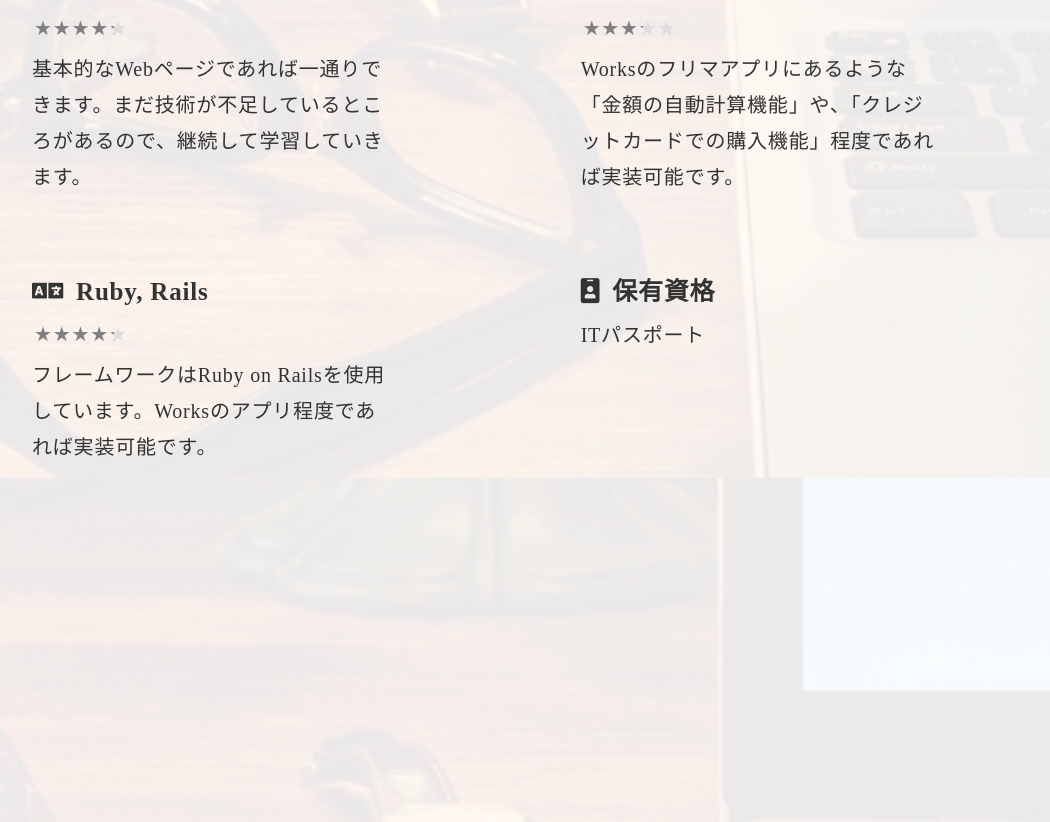
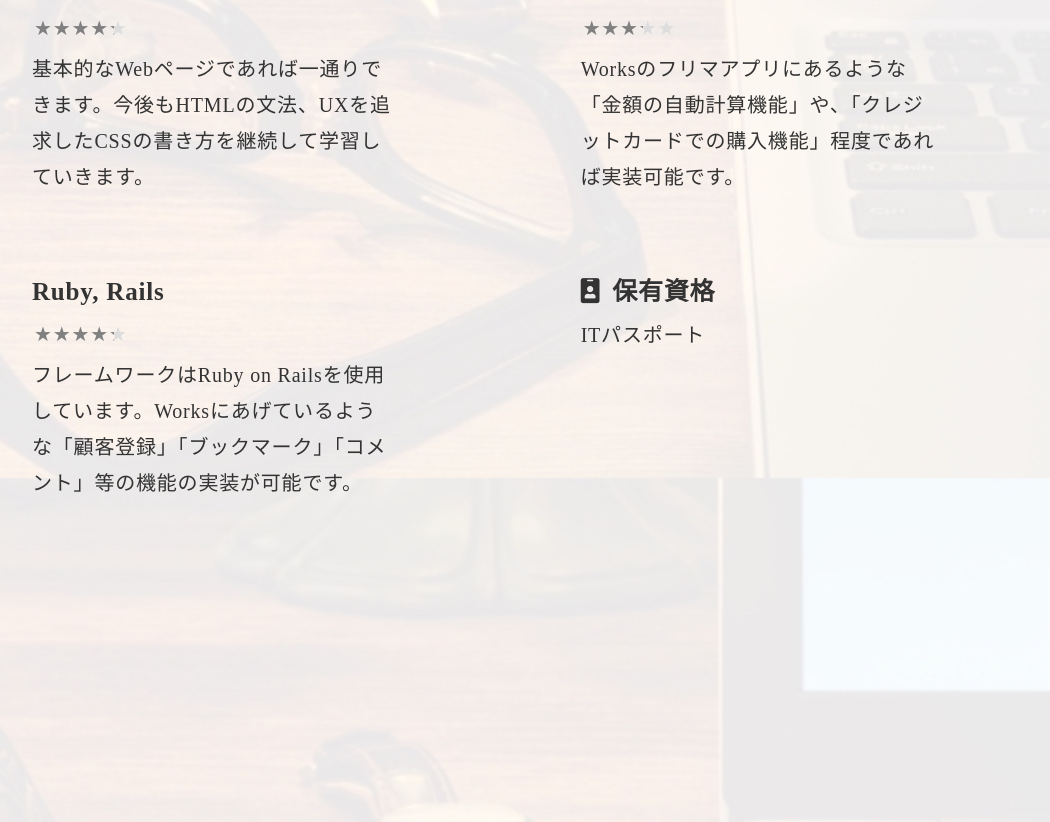
Before and after one commit to Kaz051/portfolio_1, a plain HTML site: page index.html in a window 1280 px wide. Shown: the part 2938-3760 px from the top of the page, without its empty margins (95-1145 px from the left). Drawn offline with nearby package versions, Linux system fonts and the light colour scheme.

Commit message:
Skillの編集2

```diff
--- a/index.html
+++ b/index.html
@@ -132,7 +132,7 @@
                       </tr>
                     </tbody>
                   </table>
-                  <p>基本的なWebページであれば一通りできます。まだ技術が不足しているところがあるので、継続して学習していきます。</p>
+                  <p>基本的なWebページであれば一通りできます。今後もHTMLの文法、UXを追求したCSSの書き方を継続して学習していきます。</p>
                 </div>
               </div>
 
@@ -152,7 +152,7 @@
 
               <div class="card">
                 <div class="skill-desc">
-                  <h3 class="skill-desc-title"><i class="fas fa-language"></i>Ruby, Rails</h3>
+                  <h3 class="skill-desc-title">Ruby, Rails</h3>
                   <table class="table table-borderless">
                     <tbody>
                       <tr>
@@ -160,7 +160,7 @@
                       </tr>
                     </tbody>
                   </table>
-                  <p>フレームワークはRuby on Railsを使用しています。Worksのアプリ程度であれば実装可能です。</p>
+                  <p>フレームワークはRuby on Railsを使用しています。Worksにあげているような「顧客登録」「ブックマーク」「コメント」等の機能の実装が可能です。</p>
                 </div>
               </div>
 
```
